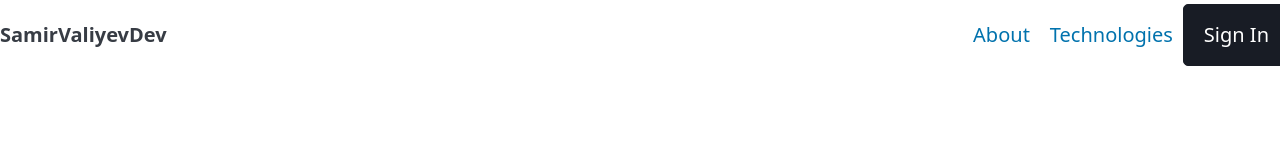
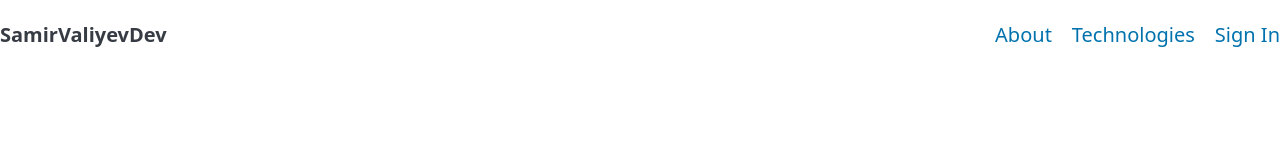
Before and after one commit to SamirValiyev/SamirValiyev.github.io, a plain HTML site: page index.html in a window 1280 px wide. Drawn offline with nearby package versions, Linux system fonts and the light colour scheme.

Commit message:
index html updated

```diff
--- a/index.html
+++ b/index.html
@@ -15,7 +15,7 @@
         <ul>
           <li><a href="#">About</a></li>
           <li><a href="#">Technologies</a></li>
-          <a href="/Sign In.html" role="button" class="contrast">Sign In</a>
+          <li><a href="/Sign In.html">Sign In</a></li>
         </ul>
       </nav>
 
```
